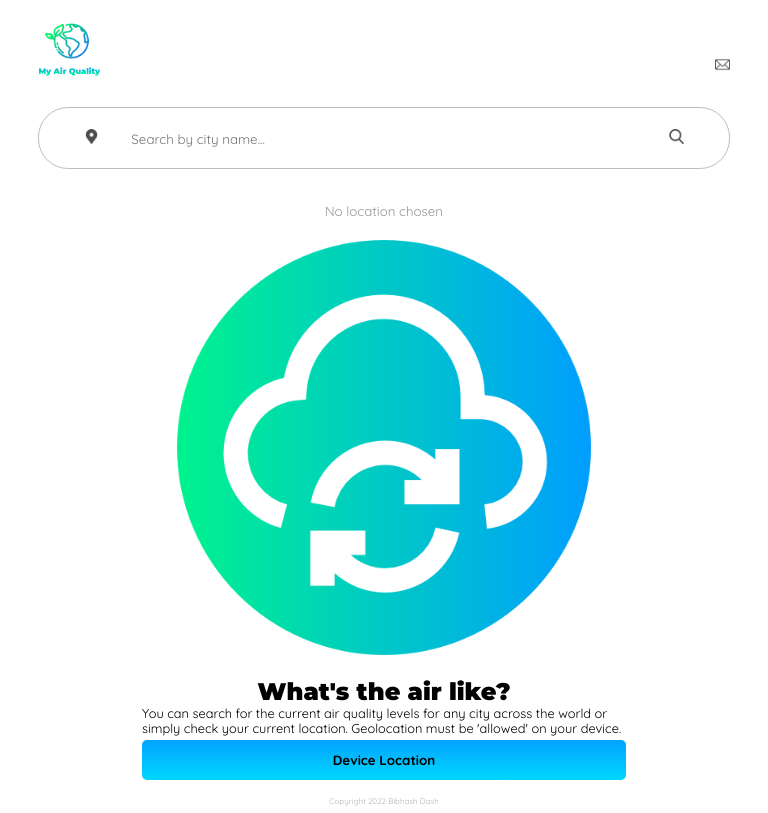
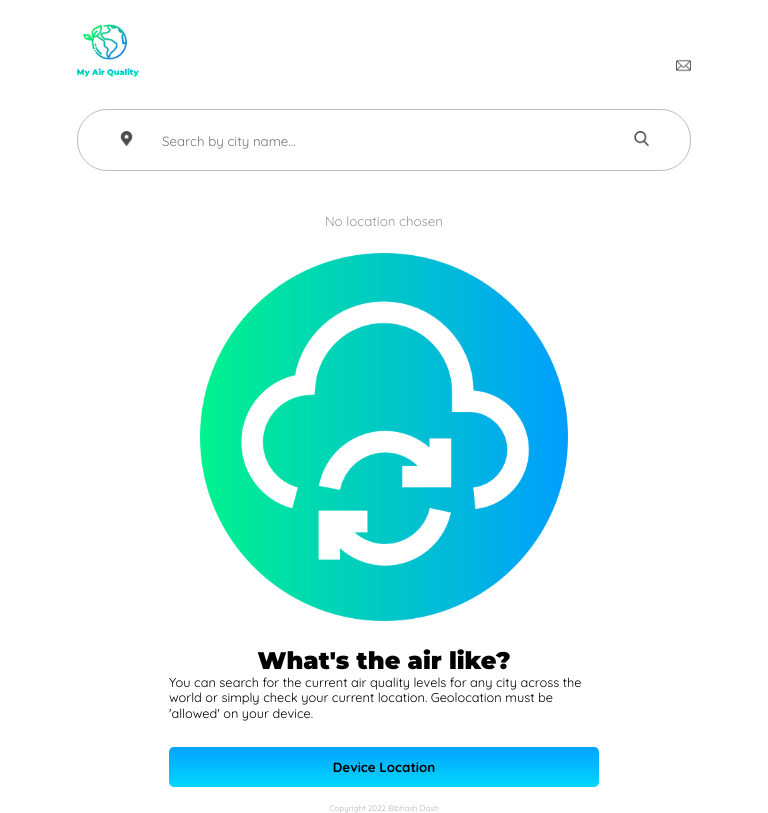
Before and after one commit to bibhashdash/myairquality, a Vue app: page / in a window 768 px wide. Built offline with nearby package versions, Linux system fonts and the light colour scheme; a web font is replaced by a local one.

Commit message:
fixed minor style issues

```diff
--- a/public/index.html
+++ b/public/index.html
@@ -28,7 +28,17 @@
       }
       @media all and (min-width: 1025px) {
         .wrapper {
+          width: 40vw;
+        }
+      }
+      @media all and (min-width: 481px) and (max-width: 768px) {
+        .wrapper {
           width: 30vw;
+        }
+      }
+      @media all and (min-width: 768px) and (max-width: 1024px) {
+        .wrapper {
+          width: 80vw;
         }
       }
       @media all and (min-height: 600px) and (max-height: 699px) {
--- a/src/App.vue
+++ b/src/App.vue
@@ -167,7 +167,7 @@ export default {
   display: flex;
   flex-direction: column;
   align-items: center;
-
+  /* border: 1px solid red; */
   width: 100%;
 }
 .hidden {
@@ -244,6 +244,8 @@ input:focus {
   display: flex;
   flex-direction: column;
   align-items: center;
+  /* border: 1px solid red; */
+  margin-top: 20px;
 }
 .btn {
   width: 70%;
```
